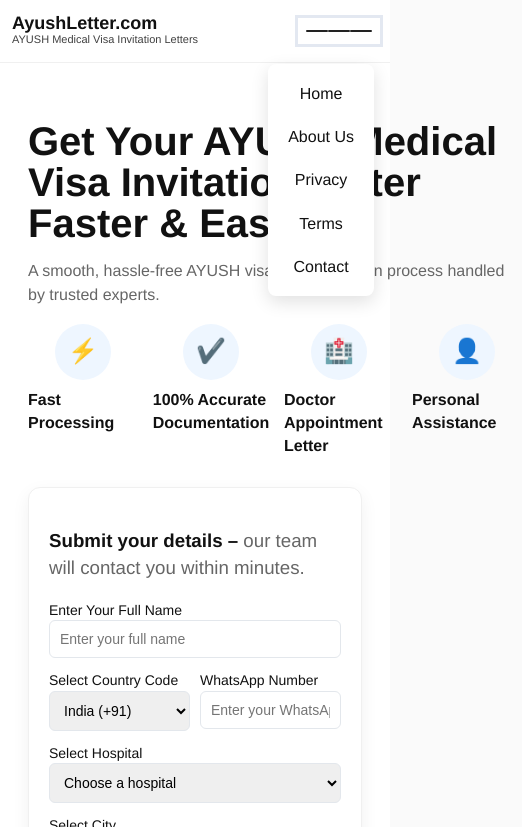
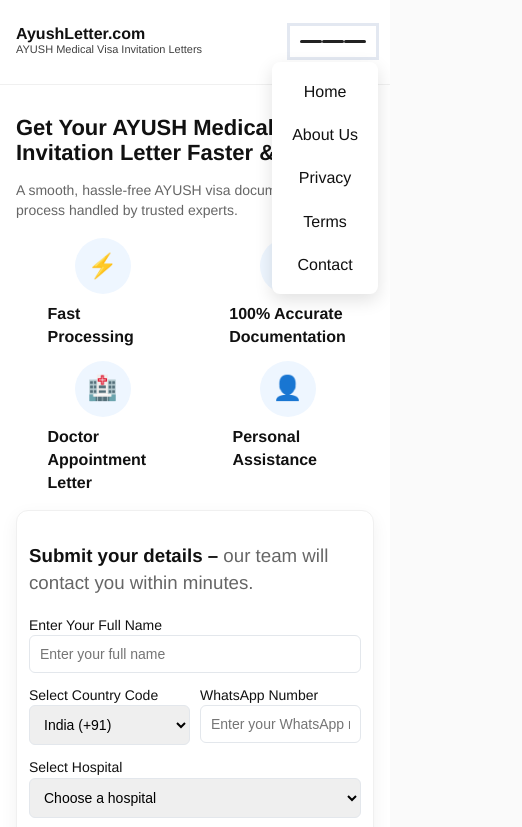
Before and after one commit to joinvikram07-byte/Ayush-Letter, a plain HTML site: page index.html in a window 390 px wide. Both pictures are taken after a click on the button "Open menu". Shown: the top 827 px of the page, 522 px wide, since content can reach past the window. Drawn offline with Linux system fonts and the light colour scheme.

Commit message:
Update style.css

```diff
--- a/style.css
+++ b/style.css
@@ -1,6 +1,3 @@
-/* ==== style.css — full file (copy-paste this entirely) ==== */
-
-/* Simple responsive styling inspired by the screenshot */
 :root{
   --max-width:1100px;
   --accent: #1f478b;
@@ -17,19 +14,55 @@
 body{margin:0;background:var(--bg);color:#111;line-height:1.45}
 .container{max-width:var(--max-width);margin:0 auto;padding:28px}
 
-/* Hero / top */
-.hero{background:#fff;padding:30px 0}
+.site-header {
+  background: var(--card);
+  border-bottom: 1px solid rgba(0,0,0,0.06);
+  padding: 10px 0;
+}
+.header-inner {
+  display: flex;
+  align-items: center;
+  justify-content: space-between;
+  gap: 16px;
+}
+.brand {
+  display:flex;
+  flex-direction:column;
+  text-decoration:none;
+  color:inherit;
+}
+.brand h1 { margin: 0; font-size: 18px; line-height: 1; font-weight:700; }
+.brand .tagline { margin: 0; font-size: 12px; opacity: .8; }
+
+.main-nav {
+  display: flex;
+  gap: 14px;
+  align-items: center;
+}
+.main-nav a {
+  text-decoration: none;
+  color: inherit;
+  padding: 6px 8px;
+  border-radius: 6px;
+}
+.main-nav a:hover {
+  background: rgba(31,71,139,0.06);
+}
+
+.nav-toggle { display: none; border: none; background: transparent; cursor: pointer; padding: 8px; }
+.hamburger-line { display: block; width: 22px; height: 3px; background: #222; margin: 4px 0; border-radius: 2px; }
+
+.hero{background:#fff;padding:24px 0}
 .hero-inner{display:flex;gap:30px;align-items:flex-start}
 .left{flex:1}
 .form-card{width:420px;background:var(--card);padding:20px;border-radius:12px;box-shadow:var(--shadow);border:1px solid #f0f0f0}
-h1{font-size:40px;margin:0 0 12px 0;line-height:1.02}
+h1{font-size:36px;margin:0 0 12px 0;line-height:1.02;max-width:100%;}
 .lead{color:var(--muted);margin-bottom:18px;font-size:16px}
-.icons-row{display:flex;gap:18px;margin-top:18px}
+.icons-row{display:flex;gap:18px;margin-top:18px;flex-wrap:wrap}
 .icon{display:flex;flex-direction:column;align-items:center;width:110px}
 .icon-img{font-size:24px;background:#eef6ff;border-radius:50%;width:56px;height:56px;display:flex;align-items:center;justify-content:center;margin-bottom:8px}
 .muted{color:var(--muted);font-weight:500}
 
-/* Form */
 .lead-form label{display:block;margin-bottom:12px;font-size:14px}
 .lead-form input[type="text"],
 .lead-form input[type="tel"],
@@ -47,7 +80,6 @@ h1{font-size:40px;margin:0 0 12px 0;line-height:1.02}
 .btn.whatsapp.large{padding:14px 36px;border-radius:12px}
 .msg{margin-top:12px;color:green;font-weight:600}
 
-/* Main content */
 .content{padding:40px 0}
 .services h2, .process h2, .documents h2{font-size:28px;text-align:center;margin-bottom:18px}
 .cards{display:grid;grid-template-columns:repeat(3,1fr);gap:20px}
@@ -58,72 +90,41 @@ h1{font-size:40px;margin:0 0 12px 0;line-height:1.02}
 .trusted{text-align:center;padding:30px 0}
 
 .site-footer{background:#fff;padding:18px;border-top:1px solid #eee;text-align:center;margin-top:20px}
+.footer-nav { margin-bottom: 8px; font-size: 14px; }
 
-@media (max-width:980px){
-  .hero-inner{flex-direction:column}
-  .form-card{width:100%}
+@media (max-width: 820px) {
+  .container{padding:16px}
+  .main-nav { display: none; }
+  .nav-toggle { display: inline-flex; align-items:center; justify-content:center; }
+
+  .hero{padding:14px 0}
+  .hero-inner{flex-direction:column;gap:16px}
+  .form-card{width:100%;padding:16px}
+  h1{font-size:22px;margin-bottom:10px;line-height:1.15;word-break:break-word}
+  .lead{font-size:14px}
+
+  .icons-row{display:grid;grid-template-columns:repeat(2,1fr);gap:12px;justify-items:center}
+
   .cards{grid-template-columns:1fr}
   .steps{flex-direction:column}
   .documents .doc-list{flex-direction:column}
+
+  .content{padding:20px 0}
 }
 
-/* === Header + Mobile Menu styles ===
-   Place these rules after your existing CSS (they are appended here).
-*/
-.site-header {
-  background: var(--card);
-  border-bottom: 1px solid rgba(0,0,0,0.06);
-  padding: 14px 0;
-}
-.header-inner {
-  display: flex;
-  align-items: center;
-  justify-content: space-between;
-  gap: 16px;
-}
-.brand {
-  display: flex;
-  flex-direction: column;
-  text-decoration: none;
-  color: inherit;
-}
-.brand h1 { margin: 0; font-size: 20px; line-height:1; }
-.brand .tagline { margin: 0; font-size: 12px; opacity: .8; }
-
-/* Desktop nav */
-.main-nav {
-  display: flex;
-  gap: 14px;
-  align-items: center;
-}
-.main-nav a {
-  text-decoration: none;
-  color: inherit;
-  padding: 6px 8px;
-  border-radius: 6px;
-}
-.main-nav a:hover {
-  background: rgba(31,71,139,0.06);
+@media (max-width: 420px){
+  .brand h1 { font-size:16px; }
+  .brand .tagline { font-size:11px; }
+  .form-card{padding:12px}
+  .btn{padding:10px 12px;font-size:14px}
+  .btn.primary{padding:12px}
 }
 
-/* Hamburger (hidden on desktop) */
-.nav-toggle { display: none; border: none; background: transparent; cursor: pointer; padding: 6px; }
-.hamburger-line { display: block; width: 22px; height: 2px; background: #222; margin: 4px 0; border-radius: 2px; }
-
-/* Footer nav styling */
-.footer-nav { margin-bottom: 8px; font-size: 14px; }
-
-/* Mobile responsive nav */
-@media (max-width: 820px) {
-  .main-nav { display: none; } /* hide desktop nav on small screens */
-  .nav-toggle { display: inline-flex; align-items:center; justify-content:center; }
-
-  /* When mobile menu is open we add .mobile-nav-open on the body */
 body.mobile-nav-open .main-nav {
   display: flex;
   position: absolute;
-    top: 64px;
-    right: 16px;
+  top: 62px;
+  right: 12px;
   background: var(--card);
   flex-direction: column;
   gap: 8px;
@@ -133,18 +134,7 @@ h1{font-size:40px;margin:0 0 12px 0;line-height:1.02}
   z-index: 50;
 }
 
-  /* Make header layout slightly different on very small screens */
-  @media (max-width: 420px) {
-    .header-inner { padding: 0 12px; }
-    .brand h1 { font-size:18px; }
-    .brand .tagline { font-size:11px; }
-  }
-}
-
-/* small accessibility focus styles */
 a:focus, button:focus, input:focus {
   outline: 3px solid rgba(31,71,139,0.12);
   outline-offset: 2px;
 }
-
-/* End of file */
```
Lines whose indentation alone changed are shown as unchanged.
